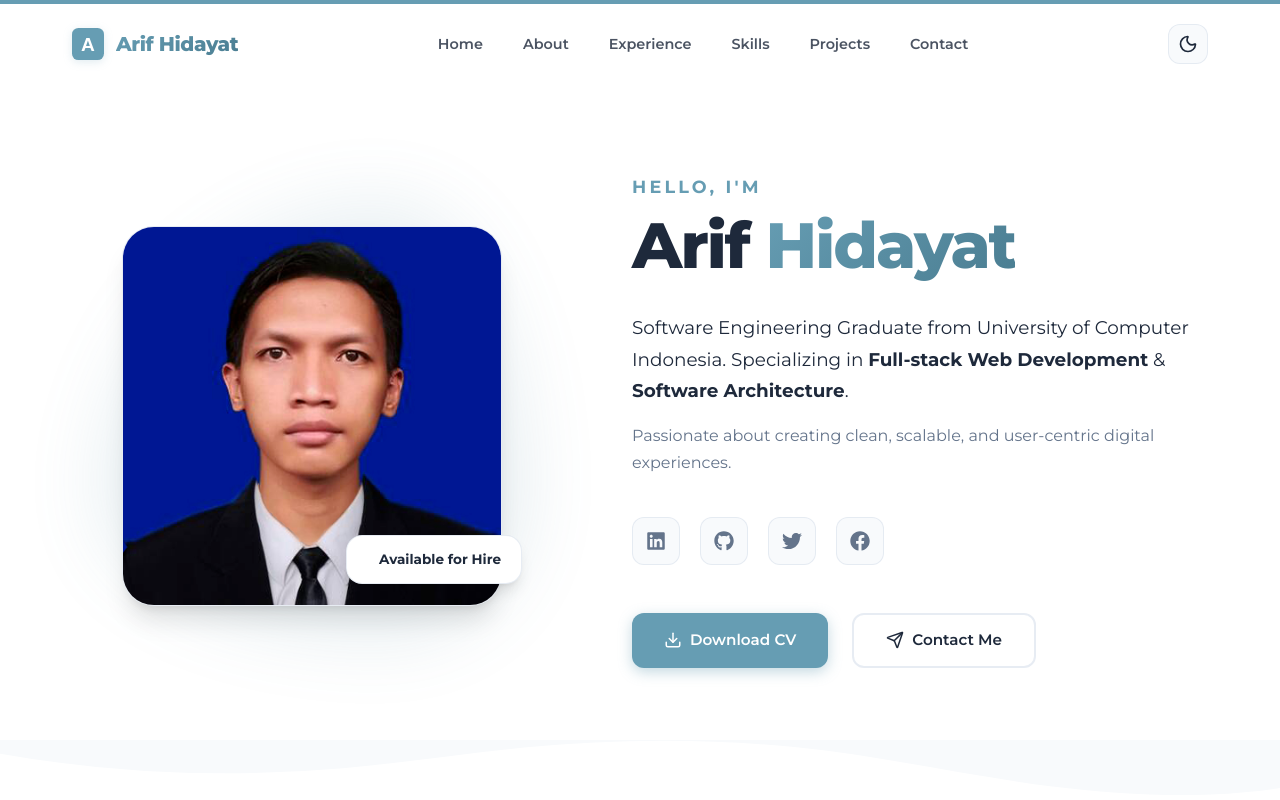
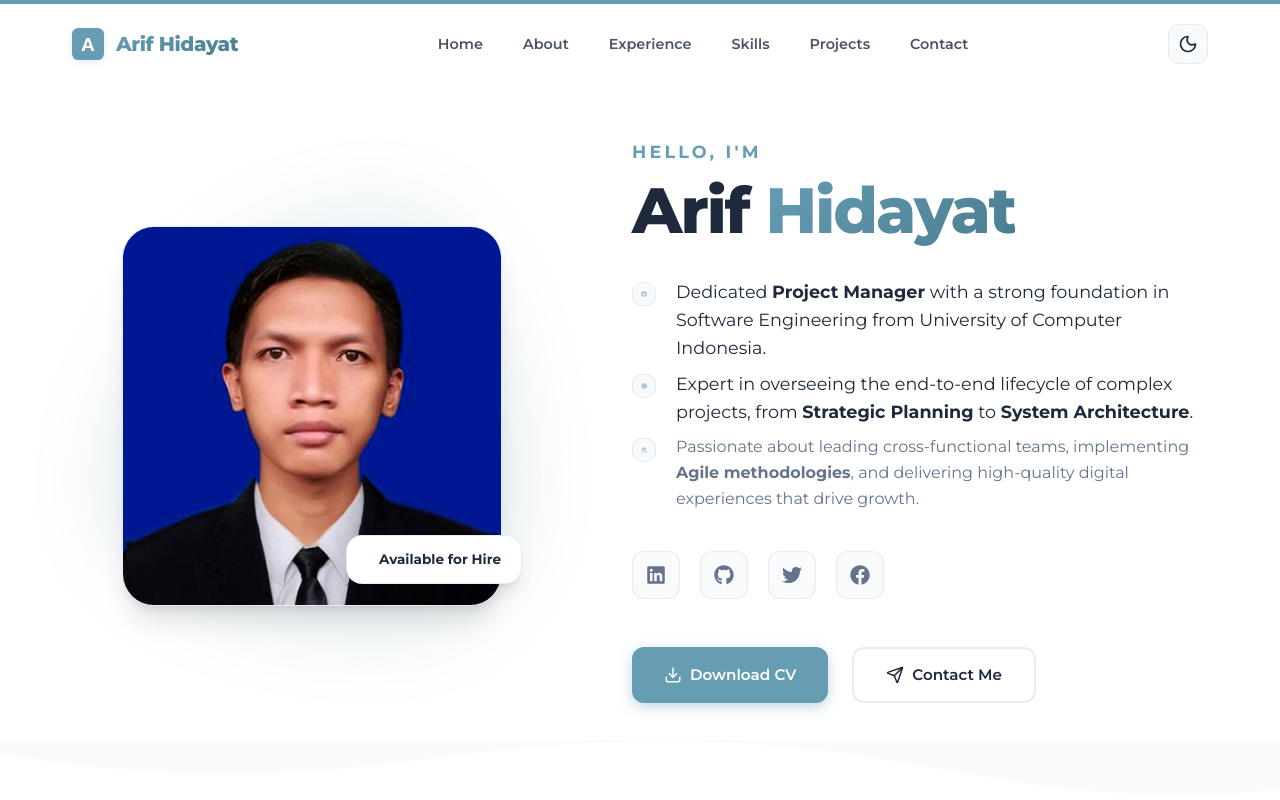
Before and after one commit to arifhidayat65/porotfolio-apps, a React (Vite) app: page / in a window 1280 px wide. Shown: the top 800 px of the page. Built offline with nearby package versions, Linux system fonts and the light colour scheme.

Commit message:
changes description

```diff
--- a/src/components/sections/HeroSection.css
+++ b/src/components/sections/HeroSection.css
@@ -109,13 +109,43 @@
 
 .hero-description-wrapper {
   margin-bottom: 2.5rem;
+  display: flex;
+  flex-direction: column;
+  gap: 0.5rem;
+}
+
+.description-item {
+  display: flex;
+  align-items: flex-start;
+  gap: 1.25rem;
+  text-align: left;
+}
+
+.description-icon {
+  color: var(--primary);
+  flex-shrink: 0;
+  margin-top: 0.25rem;
+  background: var(--bg-secondary);
+  padding: 8px;
+  border-radius: 10px;
+  border: 1px solid var(--border-color);
+  transition: all 0.3s ease;
+}
+
+.description-item:hover .description-icon {
+  transform: scale(1.1) rotate(5deg);
+  background: var(--primary);
+  color: white;
+  border-color: var(--primary);
+  box-shadow: 0 5px 15px rgba(102, 157, 179, 0.3);
 }
 
 .hero-description {
-  font-size: 1.15rem;
+  font-size: 1.1rem;
   color: var(--text-main);
-  margin-bottom: 1rem;
+  margin-bottom: 0;
   max-width: 600px;
+  line-height: 1.6;
 }
 
 .hero-description.secondary {
--- a/src/components/sections/HeroSection.tsx
+++ b/src/components/sections/HeroSection.tsx
@@ -1,6 +1,6 @@
 import { motion, type Variants } from 'framer-motion';
 import { FaGithub, FaLinkedin, FaTwitter, FaFacebook } from 'react-icons/fa';
-import { Download, Send } from 'lucide-react';
+import { Download, Send, Briefcase, Target, Users } from 'lucide-react';
 import Wave from '../ui/Wave';
 import arifImage from '../../assets/arif.png';
 import './HeroSection.css';
@@ -56,13 +56,26 @@ const HeroSection = () => {
             Arif <span>Hidayat</span>
           </motion.h1>
           <motion.div variants={itemVariants} className="hero-description-wrapper">
-            <p className="hero-description">
-              Software Engineering Graduate from University of Computer Indonesia.
-              Specializing in <strong>Full-stack Web Development</strong> & <strong>Software Architecture</strong>.
-            </p>
-            <p className="hero-description secondary">
-              Passionate about creating clean, scalable, and user-centric digital experiences.
-            </p>
+            <div className="description-item">
+              <Briefcase className="description-icon" size={24} />
+              <p className="hero-description">
+                Dedicated <strong>Project Manager</strong> with a strong foundation in Software Engineering from University of Computer Indonesia.
+              </p>
+            </div>
+
+            <div className="description-item">
+              <Target className="description-icon" size={24} />
+              <p className="hero-description">
+                Expert in overseeing the end-to-end lifecycle of complex projects, from <strong>Strategic Planning</strong> to <strong>System Architecture</strong>.
+              </p>
+            </div>
+
+            <div className="description-item">
+              <Users className="description-icon secondary" size={24} />
+              <p className="hero-description secondary">
+                Passionate about leading cross-functional teams, implementing <strong>Agile methodologies</strong>, and delivering high-quality digital experiences that drive growth.
+              </p>
+            </div>
           </motion.div>
 
           <motion.div variants={itemVariants} className="hero-social">
```
Also changed, not shown: 1 other file (tests, documents, lock files or other folders).
